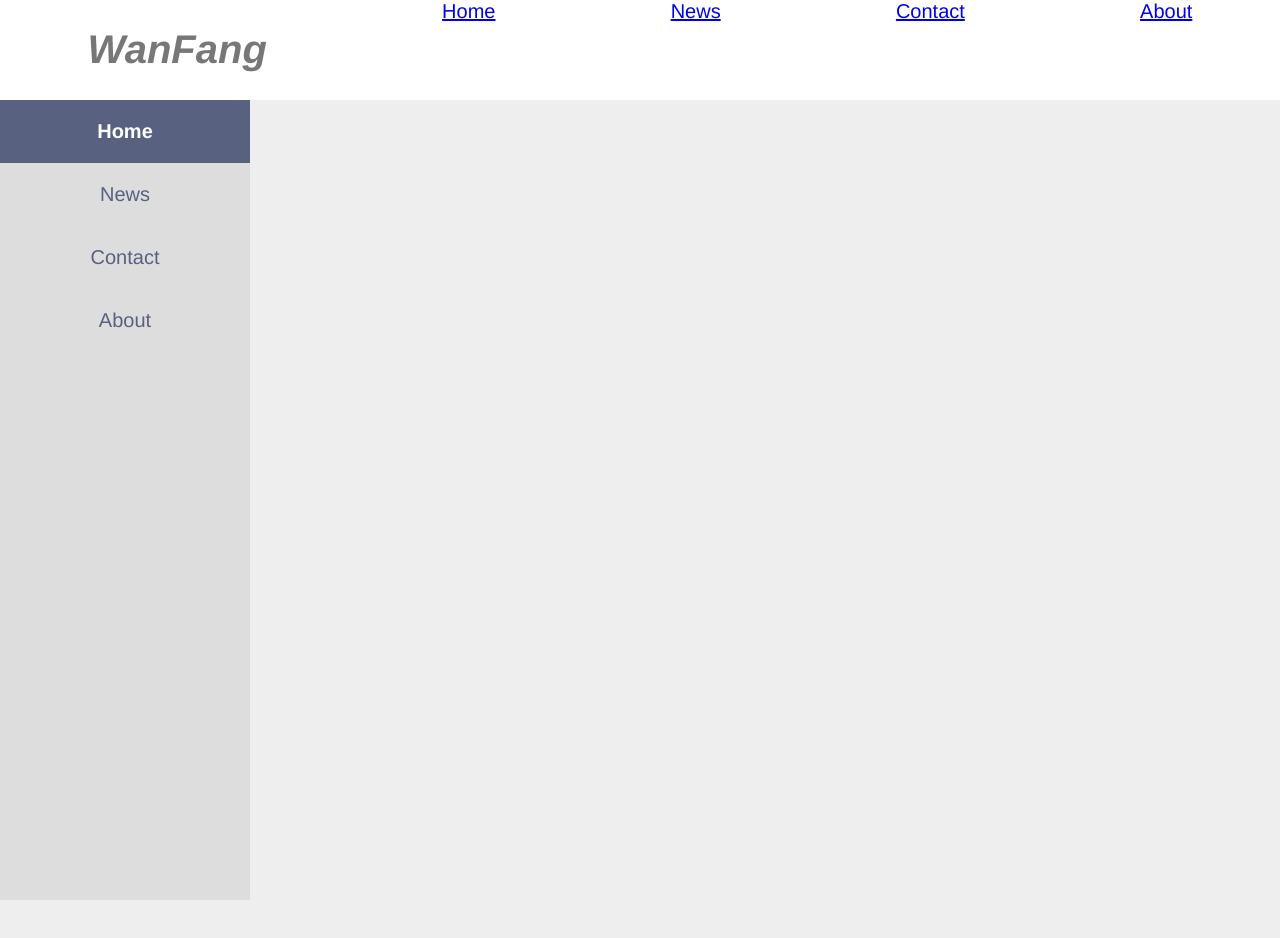
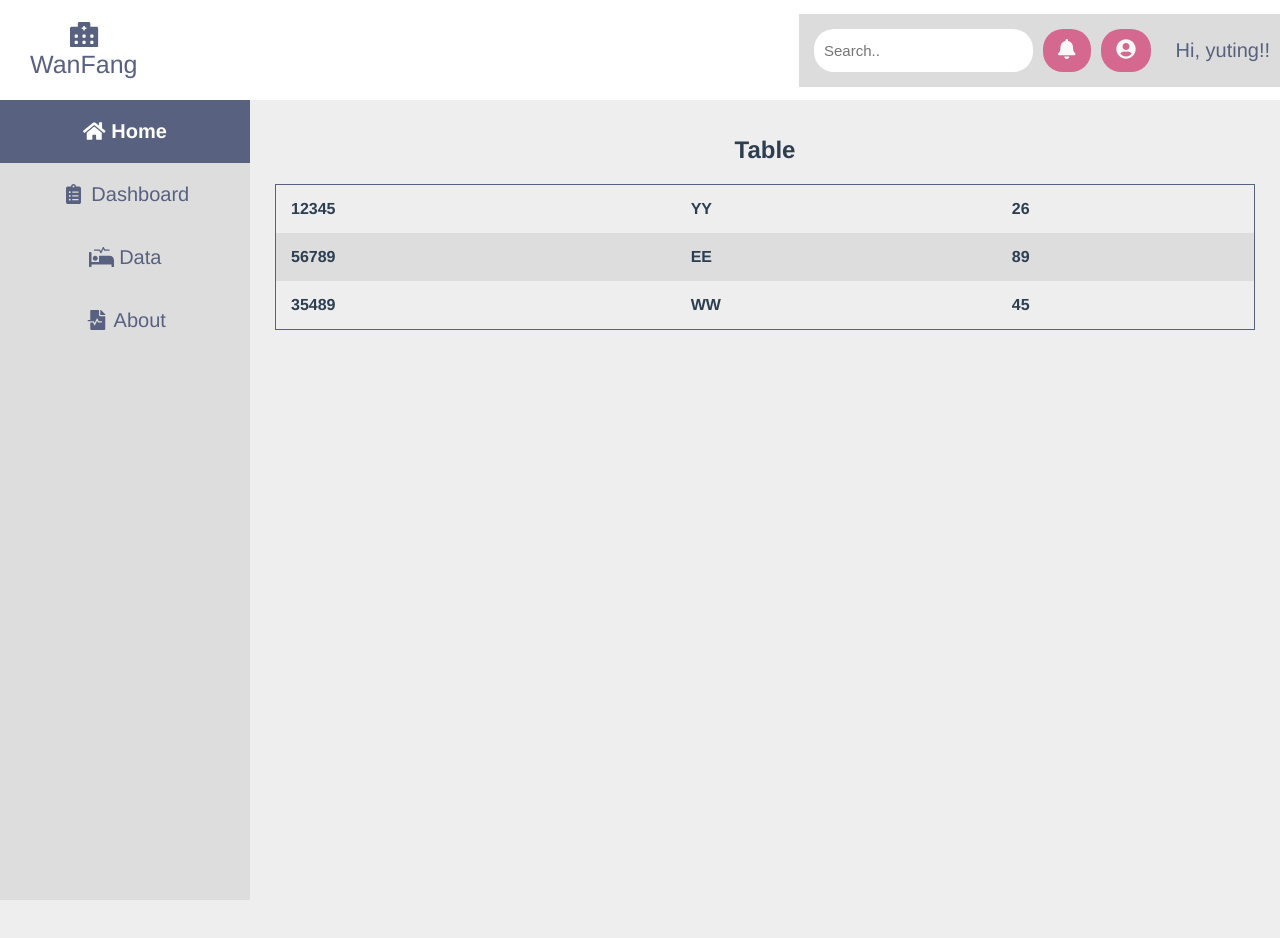
Before and after one commit to dolloct20/practice-project, a Vue app: page /Dashboard in a window 1280 px wide. Shown: the top 938 px of the page. After the commit the page ends 800 px from the top, so only its background shows below. Built offline with nearby package versions, Linux system fonts and the light colour scheme.

Commit message:
Dashboard\

```diff
--- a/package.json
+++ b/package.json
@@ -9,6 +9,7 @@
   },
   "dependencies": {
     "@fortawesome/fontawesome-free": "^5.15.4",
+    "axios": "^0.24.0",
     "core-js": "^3.6.5",
     "vue": "^3.0.0",
     "vue-router": "^4.0.12",
--- /dev/null
+++ b/public/PatientList.json
@@ -0,0 +1,22 @@
+{
+  "datas": [
+    {
+      "bedno":"12345",
+      "id": "Q12345",
+      "name": "YY",
+      "age": "26"
+    },
+    {
+      "bedno":"56789",
+      "id": "W13245",
+      "name": "EE",
+      "age": "89"
+    },
+    {
+      "bedno":"35489",
+      "id": "R12345",
+      "name": "WW",
+      "age":"45"
+    }
+  ]
+}
--- a/src/components/Dashboard.vue
+++ b/src/components/Dashboard.vue
@@ -1,43 +1,136 @@
 <template>
-<link href="/your-path-to-fontawesome/css/fontawesome.css" rel="stylesheet">
   <!-- The sidebar -->
   <div class="nav">
-    <h1><i class="fas fa-hospital-alt">WanFang</i></h1>
-    <a class="active" href="#home">Home</a>
-    <a href="#news">News</a>
-    <a href="#contact">Contact</a>
-    <a href="#about">About</a>
-
+    <div class='nav-icon'>
+      <i class="fas fa-hospital-alt"></i>
+      <div>WanFang</div>
+    </div>
+    <div class="nav-user">
+      <input type="text" placeholder="Search..">
+      <button><i class="fas fa-bell"></i></button>
+      <button><i class="fas fa-user-circle"></i></button>
+      <span class="nav-text">Hi, yuting!!</span>
+    </div>
   </div>
   <div class="sidebar">
-    <a class="active" href="#home">Home</a>
-    <a href="#news">News</a>
-    <a href="#contact">Contact</a>
-    <a href="#about">About</a>
+    <div>
+      <a class='active' href="#home">
+        <span class="icon">
+          <i class="fas fa-home"></i>
+        </span>
+        Home
+      </a>
+    </div>
+    <div>
+      <a href="#news">
+        <span class='icon'>
+          <i class="fas fa-fw fa-clipboard-list"></i>
+        </span>
+        Dashboard
+      </a>
+    </div>
+    <div>
+      <a href="#contact">
+        <span class='icon'>
+        <i class="fas fa-fw fa-procedures"></i>
+        </span>
+        Data
+      </a>
+    </div>
+    <div>
+      <a href="#about">
+        <span class='icon'>
+        <i class="fas fa-fw fa-file-medical-alt"></i>
+        </span>
+        About
+      </a>
+    </div>
   </div>
 
   <!-- Page content -->
   <div class="content">
-    ..
+    <div class="table">
+      <h2>Table</h2>
+        <div>
+        </div>
+        <table>
+            <tr v-for='data in datas' :key='data.id'>
+              <th> {{ data.bedno }}</th>
+              <th> {{ data.name }}</th>
+              <th>{{ data.age }}</th>
+            </tr>
+        </table>
+    </div>
   </div>
-
 </template>
 
+<script>
+export default {
+  data() {
+    return {
+      datas: []
+    }
+  },
+  created() {
+    fetch('./PatientList.json')
+      .then(response => response.json())
+      .then((data) => {
+        console.log(data)
+        this.datas = data.datas;
+      }).catch(error => {
+        console.log(error);
+      })
+  }
+}
+</script>
 
+<style>
+/* The navigation menu */
 
-<style scoped>
-
-
-/* The navigation menu */
 .nav{
   width: 100%;
   height: 100px;
   position: fixed;
   display: flex;
-  justify-content: space-around;
+  justify-content: space-between;
+  align-items: center;
   background-color: white;
-  color: black;
+  color: #586180;
   font-size: 20px;
+}
+.nav-text{
+  display: flex;
+  white-space:nowrap;
+  align-items: center;
+  margin-left: 20px;
+}
+
+/* navigation icon */
+.nav-icon {
+  /* background-color: #E2AC29; */
+  font-size: 25px;
+  margin: 30px;
+}
+.nav button {
+  background-color: #D34C7B;
+  color: white;
+  padding: 10px 15px;
+  margin: 5px;
+  font-size: 20px;
+  border-radius: 20px;
+}
+.nav-user {
+  background-color: gainsboro;
+  display: inline-flex;
+  padding: 10px;
+}
+.nav-user input {
+  display: block;
+  padding: 10px;
+  margin: 5px;
+  border: none;
+  font-size: 15px;
+  border-radius: 20px;
 }
 
 /* The side navigation menu */
@@ -57,6 +150,7 @@
   display: block;
   color: #586180;
   padding: 20px;
+  margin: 0px;
   text-decoration: none;
 }
 
@@ -72,13 +166,42 @@
   background-color: #586180;
   color: white;
   opacity: 0.6;
+  font-weight: bolder;
+}
+
+.icon {
+  margin-right: px;
+  font-size: 20px;
 }
 
 /* Page content. The value of the margin-left property should match the value of the sidebar's width property */
 div.content {
-  margin-left: 250px;
+  top: 100px;
+  left: 250px;
+  right: 0px;
+  bottom: 0px;
+  margin: 15px 15px;
   padding: 1px 10px;
-  height: 1000px;
+
+  overflow: hidden;
+  position: fixed;
+}
+
+/* Table */
+table {
+  margin-top: 20px;
+  border-collapse: collapse;
+  border: 1px solid #586180;
+  width: 100%;
+}
+
+th, td {
+  text-align: left;
+  padding: 15px;
+}
+
+tr:nth-child(even) {
+  background-color: #ddd;
 }
 
 /* On screens that are less than 700px wide, make the sidebar into a topbar */
--- a/src/main.js
+++ b/src/main.js
@@ -2,6 +2,8 @@ import { createApp } from 'vue'
 import { createStore } from 'vuex';
 import App from './App.vue'
 import router from './router'
+import '@fortawesome/fontawesome-free/css/all.css'
+import '@fortawesome/fontawesome-free/js/all.js'
 // import { FontAwesomeIcon } from '@fortawesome/vue-fontawesome'
 
 // import store from './store'
@@ -27,8 +29,6 @@ const store = createStore({
   });
 
 const app = createApp(App);
-
-// app.component("font-awesome-icon", FontAwesomeIcon);
 app.use(store);
 app.use(router);
 app.mount('#app');
```
Also changed, not shown: 1 other file (tests, documents, lock files or other folders).
